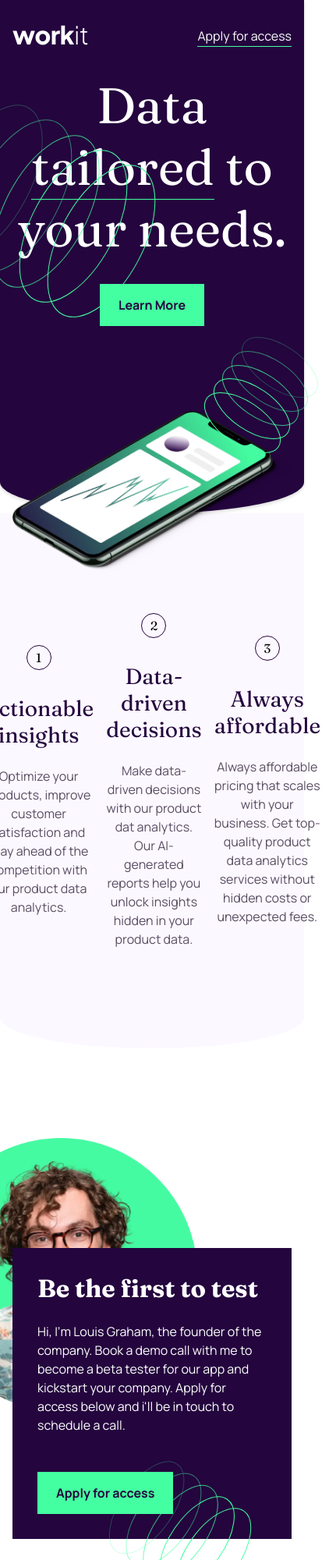
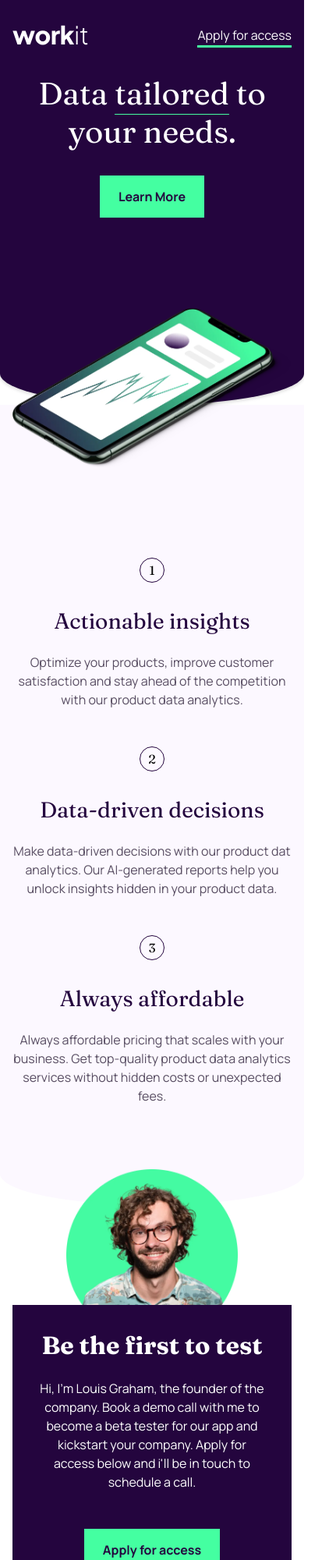
Before and after one commit to naskriK/WorkIT, a plain HTML site: page index.html in a window 390 px wide. Shown: the top 2000 px of the page at 78% size, 422 px wide, since content can reach past the window. Drawn offline with Linux system fonts and the light colour scheme.

Commit message:
Responsivity
Add a responsivity styles.

```diff
--- a/src/css/style.css
+++ b/src/css/style.css
@@ -288,7 +288,7 @@ body {
 .link--access:visited {
   color: var(--neutral-color);
   padding-bottom: 2px;
-  border-bottom: 1px solid var(--secondary-color);
+  border-bottom: 3px solid var(--secondary-color);
 }
 
 .link--cta:link,
@@ -298,3 +298,93 @@ body {
   font-weight: var(--fw-bold);
   padding: 1rem 1.5rem;
 }
+
+@media (max-width: 54rem) {
+  .hero__decoration--left {
+    left: -14rem;
+  }
+
+  .hero__decoration--right {
+    top: 19rem;
+    right: -6rem;
+  }
+
+  .features {
+    padding-top: 196px;
+  }
+
+  .features__items {
+    flex-direction: column;
+  }
+
+  .wrapper--features {
+    --width: 35rem;
+  }
+
+  .feature {
+    flex-direction: row;
+    gap: 2rem;
+  }
+
+  .feature__content {
+    text-align: left;
+  }
+
+  .feature__number-container {
+    margin-bottom: 0;
+    aspect-ratio: 1/1;
+  }
+
+  .testimonial {
+    padding-top: 128px;
+  }
+
+  .testimonial__image {
+    max-width: 220px;
+  }
+
+  .wrapper--testimonial {
+    --width: 30rem;
+  }
+}
+
+@media (max-width: 43rem) {
+  .hero__decoration {
+    display: none;
+  }
+
+  .hero__title {
+    font-size: 3.5rem;
+  }
+
+  .testimonial__decoration {
+    display: none;
+  }
+
+  .testimonial__image {
+    top: 64px;
+    left: 50%;
+  }
+
+  .testimonial__container {
+    text-align: center;
+  }
+}
+
+@media (max-width: 28rem) {
+  .hero__title {
+    font-size: 2.5rem;
+  }
+
+  .features__items {
+    gap: 3rem;
+  }
+
+  .feature {
+    flex-direction: column;
+  }
+
+  .feature__content {
+    text-align: center;
+  }
+}
```
